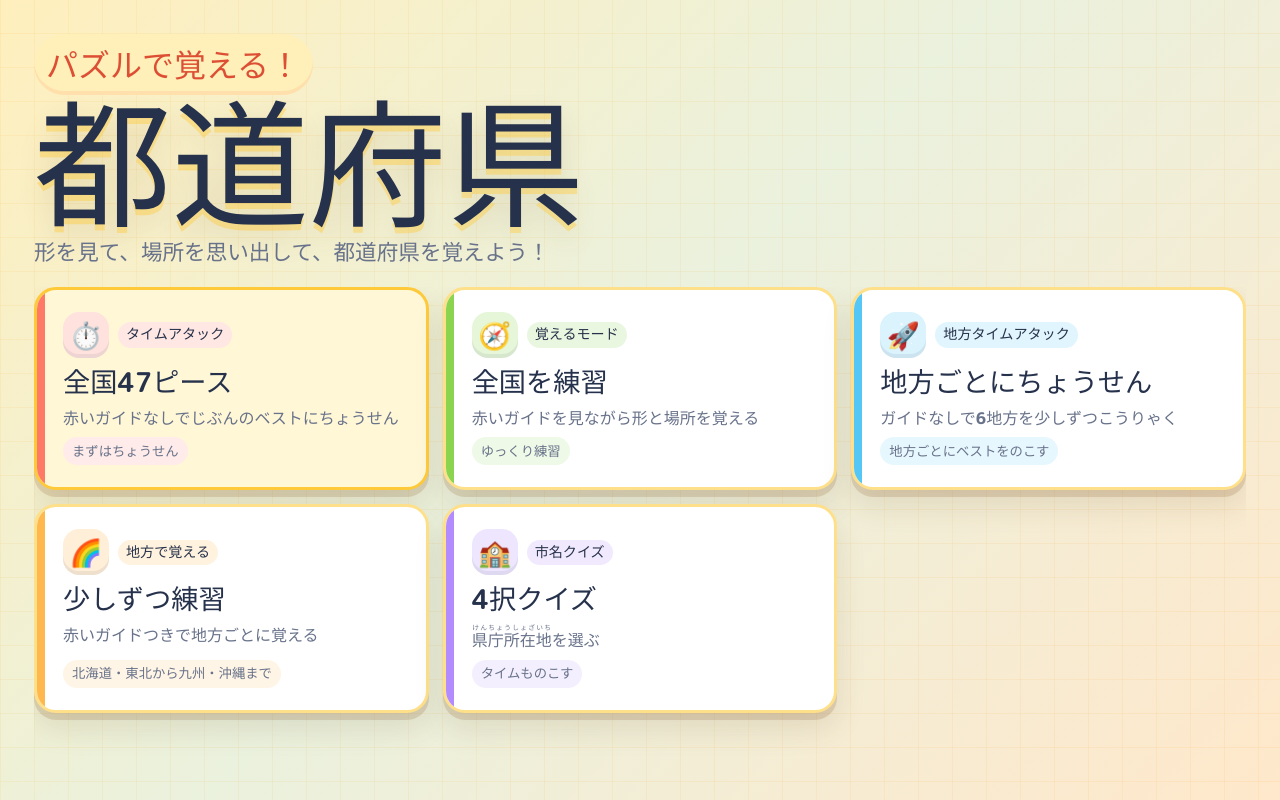
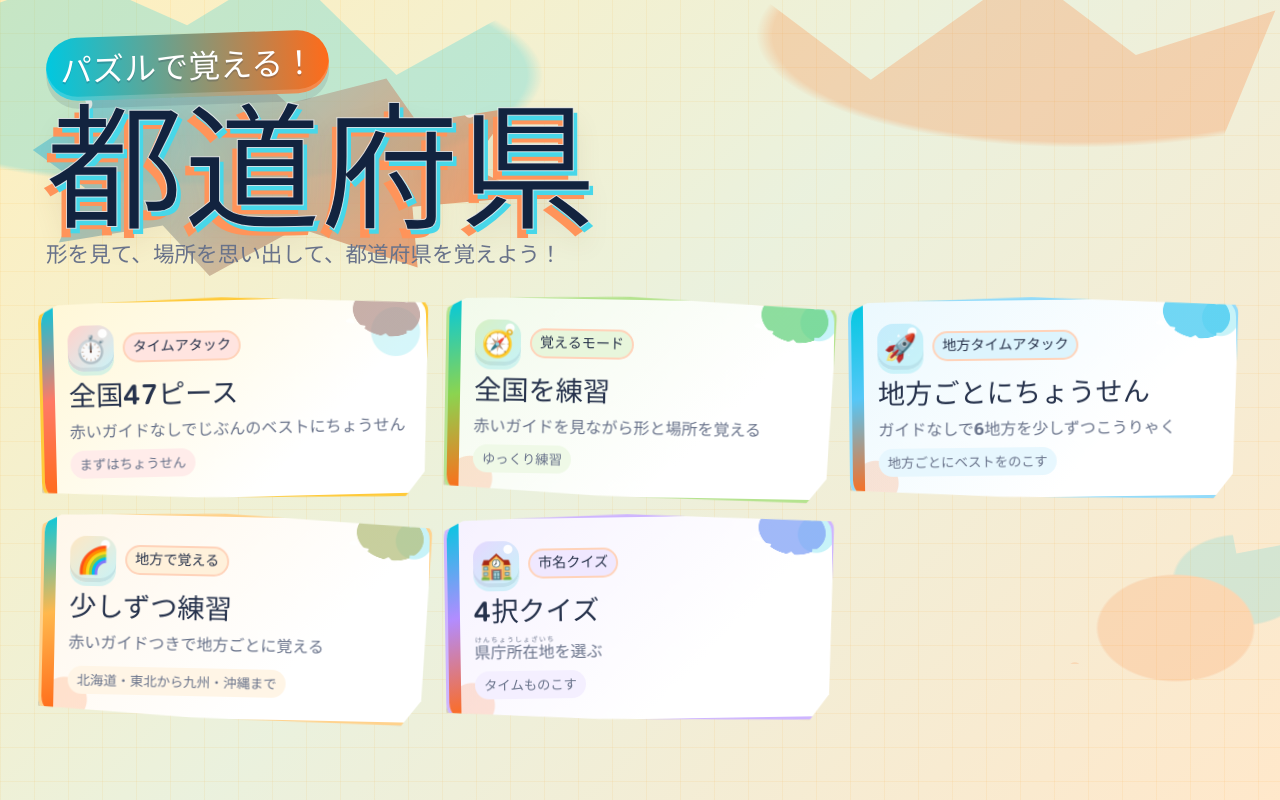
Before and after one commit to Kou-no1/todofuken, a React (Vite) app: page / in a window 1280 px wide. Built offline with nearby package versions, Linux system fonts and the light colour scheme.

Commit message:
Redesign mode select with ink style

```diff
--- a/src/styles/global.css
+++ b/src/styles/global.css
@@ -20,6 +20,8 @@
   --placed: #67d99f;
   --focus: #ff4f7b;
   --sky: #dff7ff;
+  --ink-cyan: #00c8e0;
+  --ink-orange: #ff6b1a;
   --shadow: 0 16px 36px rgba(90, 62, 26, 0.16);
   --button-shadow: 0 7px 0 rgba(124, 72, 20, 0.16), 0 16px 30px rgba(90, 62, 26, 0.12);
 }
@@ -157,7 +159,6 @@ button:focus-visible {
 .primary-button:active,
 .secondary-button:active,
 .ghost-button:active,
-.mode-card:active,
 .region-card:active,
 .puzzle-piece:active,
 .option-button:active {
@@ -180,11 +181,76 @@ button:focus-visible {
   padding: clamp(16px, 4vw, 34px);
 }
 
+.home-screen {
+  position: relative;
+  isolation: isolate;
+}
+
+.home-screen::before,
+.home-screen::after {
+  content: "";
+  position: absolute;
+  pointer-events: none;
+  z-index: 0;
+}
+
+.home-screen::before {
+  inset: -8% -4% auto -5%;
+  height: 62%;
+  opacity: 0.22;
+  background:
+    radial-gradient(circle at 16% 24%, var(--ink-cyan) 0 10px, transparent 11px),
+    radial-gradient(circle at 24% 12%, var(--ink-cyan) 0 5px, transparent 6px),
+    radial-gradient(circle at 78% 24%, var(--ink-orange) 0 11px, transparent 12px),
+    radial-gradient(circle at 88% 38%, var(--ink-orange) 0 5px, transparent 6px),
+    radial-gradient(ellipse at 18% 28%, var(--ink-cyan) 0 21%, transparent 22%),
+    radial-gradient(ellipse at 82% 20%, var(--ink-orange) 0 19%, transparent 20%);
+  clip-path: polygon(2% 16%, 10% 8%, 18% 18%, 25% 6%, 33% 28%, 42% 14%, 50% 31%, 59% 12%, 67% 29%, 78% 7%, 86% 24%, 96% 15%, 90% 56%, 98% 68%, 79% 70%, 70% 91%, 58% 70%, 47% 91%, 39% 66%, 23% 78%, 19% 58%, 3% 65%);
+}
+
+.home-screen::after {
+  right: -7%;
+  bottom: 8%;
+  width: min(360px, 46vw);
+  height: min(240px, 34vh);
+  opacity: 0.15;
+  background:
+    radial-gradient(circle at 18% 72%, var(--ink-orange) 0 6px, transparent 7px),
+    radial-gradient(circle at 70% 18%, var(--ink-cyan) 0 7px, transparent 8px),
+    radial-gradient(ellipse at 46% 55%, var(--ink-orange) 0 28%, transparent 29%),
+    radial-gradient(ellipse at 64% 35%, var(--ink-cyan) 0 20%, transparent 21%);
+  clip-path: polygon(6% 45%, 22% 28%, 19% 7%, 42% 21%, 60% 0, 63% 24%, 91% 16%, 79% 44%, 100% 57%, 72% 65%, 78% 96%, 51% 76%, 29% 100%, 30% 70%, 0 70%);
+}
+
+.home-screen > * {
+  position: relative;
+  z-index: 1;
+}
+
 .home-hero {
+  position: relative;
   display: grid;
   gap: 8px;
   align-content: end;
   min-height: 0;
+  padding-inline: clamp(0px, 1vw, 12px);
+}
+
+.home-hero::before {
+  content: "";
+  position: absolute;
+  left: clamp(-22px, -2vw, -8px);
+  top: clamp(18px, 4vh, 42px);
+  width: min(520px, 58vw);
+  height: min(210px, 28vh);
+  pointer-events: none;
+  z-index: -1;
+  opacity: 0.82;
+  background:
+    radial-gradient(circle at 14% 18%, #ffffff 0 7px, transparent 8px),
+    radial-gradient(circle at 88% 22%, rgba(255, 255, 255, 0.82) 0 5px, transparent 6px),
+    linear-gradient(135deg, color-mix(in srgb, var(--ink-cyan) 84%, white), color-mix(in srgb, var(--ink-orange) 88%, white));
+  clip-path: polygon(4% 40%, 15% 22%, 12% 4%, 31% 15%, 45% 0, 53% 18%, 72% 6%, 78% 27%, 96% 20%, 88% 48%, 100% 62%, 77% 67%, 78% 96%, 55% 77%, 38% 100%, 29% 76%, 9% 84%, 14% 58%);
 }
 
 .hero-kicker,
@@ -199,12 +265,14 @@ button:focus-visible {
 
 .hero-catch {
   width: fit-content;
-  padding: 6px 12px;
+  padding: 7px 14px;
   border-radius: 999px;
-  background: #fff0b9;
-  color: var(--accent-dark);
+  background: linear-gradient(90deg, var(--ink-cyan), var(--ink-orange));
+  color: #ffffff;
   font-size: clamp(1.25rem, 3vw, 2rem);
-  box-shadow: inset 0 -4px 0 rgba(255, 122, 89, 0.14);
+  transform: rotate(-2deg);
+  text-shadow: 0 2px 0 rgba(38, 50, 76, 0.22);
+  box-shadow: 0 8px 0 rgba(38, 50, 76, 0.12), inset 0 -4px 0 rgba(255, 255, 255, 0.18);
 }
 
 .home-hero h1 {
@@ -212,10 +280,12 @@ button:focus-visible {
   font-size: clamp(4rem, 13vw, 8.6rem);
   line-height: 0.9;
   letter-spacing: 0;
-  color: #26324c;
+  color: #12233f;
+  -webkit-text-stroke: 1px rgba(255, 255, 255, 0.75);
   text-shadow:
-    0 6px 0 rgba(255, 202, 58, 0.42),
-    0 14px 28px rgba(90, 62, 26, 0.14);
+    4px 5px 0 color-mix(in srgb, var(--ink-cyan) 72%, white),
+    -5px 9px 0 color-mix(in srgb, var(--ink-orange) 72%, white),
+    0 16px 28px rgba(90, 62, 26, 0.14);
 }
 
 .select-heading h1 {
@@ -247,6 +317,7 @@ button:focus-visible {
 
 .mode-grid {
   grid-template-columns: repeat(3, minmax(0, 1fr));
+  padding: 8px 6px 12px;
 }
 
 .region-grid {
@@ -267,16 +338,27 @@ button:focus-visible {
   cursor: pointer;
   box-shadow: var(--button-shadow);
   overflow: hidden;
-  transition: transform 140ms ease, box-shadow 140ms ease, border-color 140ms ease;
+  transition: transform 180ms cubic-bezier(0.18, 0.9, 0.28, 1.25), box-shadow 140ms ease, border-color 140ms ease, filter 140ms ease;
 }
 
 .mode-card {
+  --mode-tilt: -1deg;
+  --mode-hover-tilt: 1.1deg;
+  --mode-press-tilt: -2.2deg;
   display: flex;
   flex-direction: column;
   align-items: flex-start;
   justify-content: flex-start;
   min-height: 174px;
   padding-left: clamp(20px, 2.2vw, 26px);
+  border-color: color-mix(in srgb, var(--card-accent, #ffb703) 64%, white);
+  background:
+    radial-gradient(circle at 96% 10%, color-mix(in srgb, var(--ink-cyan) 22%, transparent) 0 18px, transparent 19px),
+    radial-gradient(circle at 6% 92%, color-mix(in srgb, var(--ink-orange) 18%, transparent) 0 22px, transparent 23px),
+    linear-gradient(135deg, color-mix(in srgb, var(--card-accent, #ffb703) 12%, white), #ffffff 68%);
+  clip-path: polygon(0 7%, 5% 2%, 47% 0, 100% 5%, 98% 88%, 93% 100%, 39% 98%, 0 94%);
+  transform: rotate(var(--mode-tilt));
+  will-change: transform;
 }
 
 .region-card {
@@ -299,10 +381,58 @@ button:focus-visible {
   background: var(--card-accent, #ffb703);
 }
 
+.mode-card::before {
+  width: 12px;
+  transform: skewY(-14deg);
+  transform-origin: top left;
+  background: linear-gradient(180deg, var(--ink-cyan), var(--card-accent, #ffb703), var(--ink-orange));
+}
+
+.mode-card::after {
+  content: "";
+  position: absolute;
+  right: -16px;
+  top: -18px;
+  width: 108px;
+  height: 74px;
+  pointer-events: none;
+  opacity: 0.72;
+  background:
+    radial-gradient(circle at 16% 70%, #ffffff 0 4px, transparent 5px),
+    radial-gradient(circle at 78% 16%, rgba(255, 255, 255, 0.78) 0 5px, transparent 6px),
+    radial-gradient(ellipse at 48% 46%, color-mix(in srgb, var(--card-accent, #ffb703) 70%, var(--ink-cyan)) 0 43%, transparent 44%);
+  clip-path: polygon(7% 48%, 20% 20%, 39% 28%, 55% 0, 64% 28%, 91% 14%, 80% 44%, 100% 57%, 70% 66%, 74% 96%, 51% 75%, 28% 100%, 31% 70%, 0 70%);
+  transform: rotate(12deg) scale(0.98);
+  transition: transform 180ms ease, opacity 180ms ease;
+}
+
+.mode-card > * {
+  position: relative;
+  z-index: 1;
+}
+
 .mode-card:hover,
 .region-card:hover {
   border-color: var(--card-accent, var(--accent));
   transform: translateY(-3px);
+}
+
+.mode-card:hover {
+  border-color: color-mix(in srgb, var(--card-accent, var(--accent)) 70%, var(--ink-cyan));
+  transform: translate(4px, -6px) rotate(var(--mode-hover-tilt)) scale(1.015);
+  animation: mode-ink-bounce 260ms cubic-bezier(0.22, 1.25, 0.36, 1) both;
+  box-shadow: 0 10px 0 rgba(0, 200, 224, 0.12), 0 20px 34px rgba(90, 62, 26, 0.15);
+}
+
+.mode-card:hover::after {
+  opacity: 0.95;
+  transform: rotate(3deg) scale(1.08);
+}
+
+.mode-card:active {
+  transform: translate(6px, 2px) rotate(var(--mode-press-tilt)) scale(0.985);
+  animation: mode-press-bounce 180ms cubic-bezier(0.2, 0.9, 0.3, 1) both;
+  box-shadow: 0 4px 0 rgba(124, 72, 20, 0.12);
 }
 
 .region-card-top {
@@ -362,27 +492,44 @@ button:focus-visible {
 
 .primary-mode {
   border-color: #ffca3a;
-  background: #fff7d6;
+  background:
+    radial-gradient(circle at 92% 18%, rgba(0, 200, 224, 0.16) 0 24px, transparent 25px),
+    linear-gradient(135deg, #fff7d6, #ffffff 70%);
 }
 
 .mode-red {
   --card-accent: #ff7a66;
+  --mode-tilt: -1.4deg;
+  --mode-hover-tilt: 1.1deg;
+  --mode-press-tilt: -2.1deg;
 }
 
 .mode-green {
   --card-accent: #8bd450;
+  --mode-tilt: 1deg;
+  --mode-hover-tilt: -1.2deg;
+  --mode-press-tilt: 2deg;
 }
 
 .mode-blue {
   --card-accent: #55c7f7;
+  --mode-tilt: -0.7deg;
+  --mode-hover-tilt: 1.3deg;
+  --mode-press-tilt: -1.8deg;
 }
 
 .mode-orange {
   --card-accent: #ffb84d;
+  --mode-tilt: 1.2deg;
+  --mode-hover-tilt: -1deg;
+  --mode-press-tilt: 2.1deg;
 }
 
 .mode-purple {
   --card-accent: #b28cff;
+  --mode-tilt: -0.9deg;
+  --mode-hover-tilt: 1.4deg;
+  --mode-press-tilt: -2deg;
 }
 
 .mode-card-top {
@@ -400,17 +547,20 @@ button:focus-visible {
   display: grid;
   place-items: center;
   border-radius: 16px;
-  background: color-mix(in srgb, var(--card-accent, #ffb703) 22%, white);
+  background:
+    radial-gradient(circle at 76% 18%, rgba(255, 255, 255, 0.95) 0 4px, transparent 5px),
+    linear-gradient(135deg, color-mix(in srgb, var(--card-accent, #ffb703) 34%, white), color-mix(in srgb, var(--ink-cyan) 22%, white));
   font-size: 1.65rem;
   line-height: 1;
-  box-shadow: inset 0 -4px 0 rgba(39, 50, 74, 0.08);
+  box-shadow: 0 4px 0 rgba(0, 200, 224, 0.16), inset 0 -4px 0 rgba(39, 50, 74, 0.08);
 }
 
 .mode-label {
   min-width: 0;
   padding: 4px 8px;
   border-radius: 999px;
-  background: color-mix(in srgb, var(--card-accent, #ffb703) 18%, white);
+  background: color-mix(in srgb, var(--card-accent, #ffb703) 20%, white);
+  border: 2px solid color-mix(in srgb, var(--ink-orange) 30%, white);
   color: #27324a;
   font-size: 0.88rem;
   font-weight: 900;
@@ -1216,6 +1366,27 @@ button:focus-visible {
   }
 }
 
+@keyframes mode-ink-bounce {
+  0% {
+    transform: rotate(var(--mode-tilt)) translate(0, 0) scale(1);
+  }
+  52% {
+    transform: translate(8px, -9px) rotate(var(--mode-hover-tilt)) scale(1.03);
+  }
+  100% {
+    transform: translate(4px, -6px) rotate(var(--mode-hover-tilt)) scale(1.015);
+  }
+}
+
+@keyframes mode-press-bounce {
+  0% {
+    transform: translate(4px, -6px) rotate(var(--mode-hover-tilt)) scale(1.015);
+  }
+  100% {
+    transform: translate(6px, 2px) rotate(var(--mode-press-tilt)) scale(0.985);
+  }
+}
+
 @keyframes pop-in {
   0% {
     transform: scale(0.94);
@@ -1327,8 +1498,32 @@ button:focus-visible {
     gap: 10px;
   }
 
+  .home-screen::before {
+    inset: -6% -20% auto -18%;
+    height: 42%;
+    opacity: 0.18;
+  }
+
+  .home-screen::after {
+    right: -24%;
+    bottom: 20%;
+    opacity: 0.11;
+  }
+
+  .home-hero::before {
+    left: -18px;
+    top: 24px;
+    width: 92vw;
+    height: 150px;
+    opacity: 0.72;
+  }
+
   .home-hero h1 {
     font-size: clamp(3.5rem, 17vw, 4.5rem);
+    text-shadow:
+      2px 3px 0 color-mix(in srgb, var(--ink-cyan) 62%, white),
+      -3px 6px 0 color-mix(in srgb, var(--ink-orange) 64%, white),
+      0 11px 18px rgba(90, 62, 26, 0.12);
   }
 
   .select-heading h1 {
@@ -1353,6 +1548,10 @@ button:focus-visible {
   .region-grid {
     grid-template-columns: 1fr;
     gap: 10px;
+  }
+
+  .mode-grid {
+    padding: 4px 3px 9px;
   }
 
   .mode-card,
@@ -1360,6 +1559,25 @@ button:focus-visible {
     min-height: 162px;
     padding: 12px 12px 13px 18px;
     gap: 6px;
+  }
+
+  .mode-card {
+    --mode-tilt: -0.45deg;
+    --mode-hover-tilt: 0.65deg;
+    --mode-press-tilt: -0.8deg;
+    clip-path: polygon(0 5%, 4% 1%, 47% 0, 100% 4%, 99% 91%, 94% 100%, 38% 99%, 0 95%);
+  }
+
+  .mode-card:hover {
+    transform: translate(2px, -4px) rotate(var(--mode-hover-tilt)) scale(1.008);
+  }
+
+  .mode-card::after {
+    width: 84px;
+    height: 58px;
+    right: -14px;
+    top: -16px;
+    opacity: 0.58;
   }
 
   .mode-card strong,
```
Also changed, not shown: 3 other files (tests, documents, lock files or other folders).
